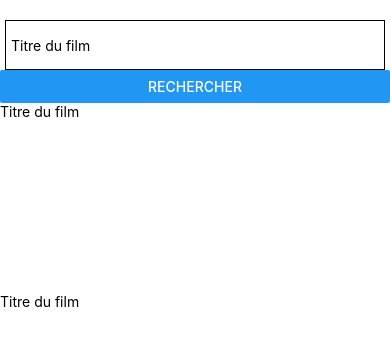
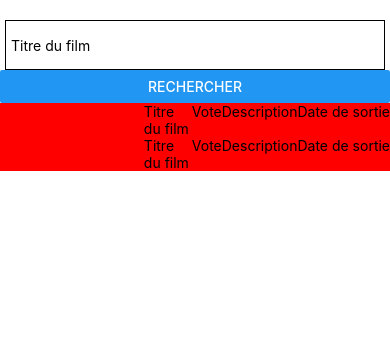
Before and after one commit to bobofrx/moviesAndMe, a React Native app: screen / in a window 390 px wide. Shown: the top 346 px of the page. Built offline with nearby package versions, Linux system fonts and the light colour scheme.

Commit message:
Init style list film

```diff
--- a/components/FilmItem.js
+++ b/components/FilmItem.js
@@ -1,15 +1,19 @@
 // components/FilmItem.js
 
 import React from 'react'
-import { StyleSheet, View, Text } from 'react-native'
+import { StyleSheet, View, Text, Image } from 'react-native'
 
 class FilmItem extends React.Component{
   render() {
     return (
       <View style={styles.main_container}>
-          <Text style={styles.title_text}>
-              Titre du film
-          </Text>
+        <Image style={styles.image_style} />
+        <Text style={styles.title_text}>
+            Titre du film
+        </Text>
+        <Text >Vote</Text>
+        <Text >Description</Text>
+        <Text >Date de sortie</Text>
       </View>
     )
   }
@@ -17,11 +21,19 @@ class FilmItem extends React.Component{
 
 const styles = StyleSheet.create({
     main_container: {
-        height: 190
+        height: 190,
+        flex: 1,
+        flexDirection: 'row',
+        backgroundColor: 'red'
     } ,
     title_text: {
+        flex: 1
+    } ,
+    image_style: {
+        flex: 3,
+        height: 30
+    }
 
-    }
 })
 
 export default FilmItem
```
